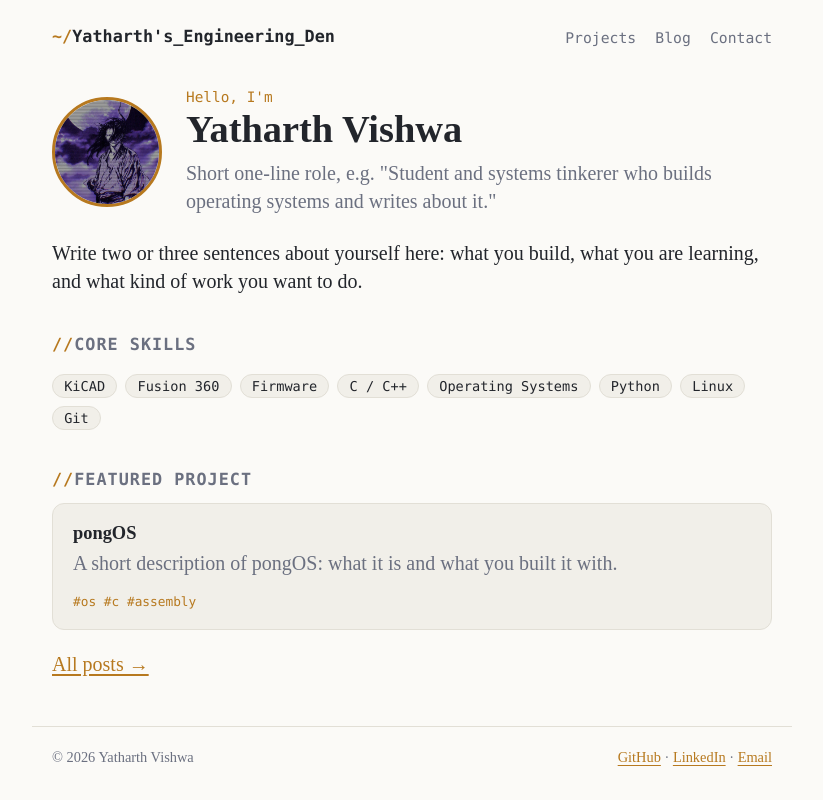
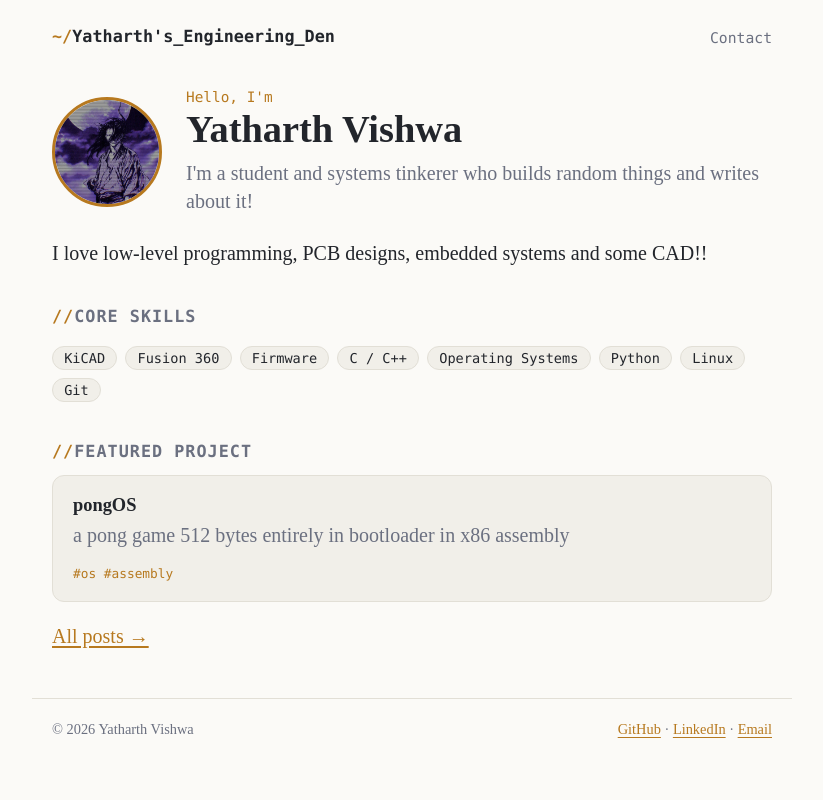
Before and after one commit to yatharthvishwa/Yatharths_Den, a plain HTML site: page index.html in a window 1280 px wide. Shown: the whole page, without its empty margins (228-1051 px from the left). Drawn offline with Linux system fonts and the light colour scheme.

Commit message:
intial pages

```diff
--- a/index.html
+++ b/index.html
@@ -5,25 +5,25 @@
 <meta name="description" content="Portfolio and blog about my tech projects.">
 <meta name="theme-color" content="#16181d">
 <link rel="stylesheet" href="style.css"></head><body>
-<header class="top"><a class="brand" href="index.html"><span class="prompt">~/</span>Yatharth's_Engineering_Den</a><nav><a href="projects.html">Projects</a><a href="blog.html">Blog</a><a href="contact.html">Contact</a></nav></header>
+<header class="top"><a class="brand" href="index.html"><span class="prompt">~/</span>Yatharth's_Engineering_Den</a><nav><a href="contact.html">Contact</a></nav></header>
 <main>
 
 <section class="hero">
-<img class="avatar" src="images/profile.jpeg" alt="Your Name">
+<img class="avatar" src="images/profile.jpeg" alt="Yatharth Vishwa">
 <div>
 <p class="eyebrow">Hello, I'm</p>
 <h1>Yatharth Vishwa</h1>
-<p class="lead">Short one-line role, e.g. "Student and systems tinkerer who builds operating systems and writes about it."</p>
+<p class="lead">I'm a student and systems tinkerer who builds random things and writes about it!</p>
 </div>
 </section>
 
-<p>Write two or three sentences about yourself here: what you build, what you are learning, and what kind of work you want to do.</p>
+<p>I love low-level programming, PCB designs, embedded systems and some CAD!!</p>
 
 <h2>Core skills</h2>
 <ul class="chips"><li>KiCAD</li><li>Fusion 360<li>Firmware</li><li>C / C++</li><li>Operating Systems</li><li>Python</li><li>Linux</li><li>Git</li></ul>
 
 <h2>Featured project</h2>
-<a class="card" href="posts/pongos.html"><h3>pongOS</h3><p>A short description of pongOS: what it is and what you built it with.</p><span class="tags">#os #c #assembly</span></a>
+<a class="card" href="red/posts/pongos.html"><h3>pongOS</h3><p>a pong game 512 bytes entirely in bootloader in x86 assembly </p><span class="tags">#os #assembly</span></a>
 
 <p><a href="blog.html">All posts &rarr;</a></p>
 
```
Also changed, not shown: contact.html (+1 -1 lines).
